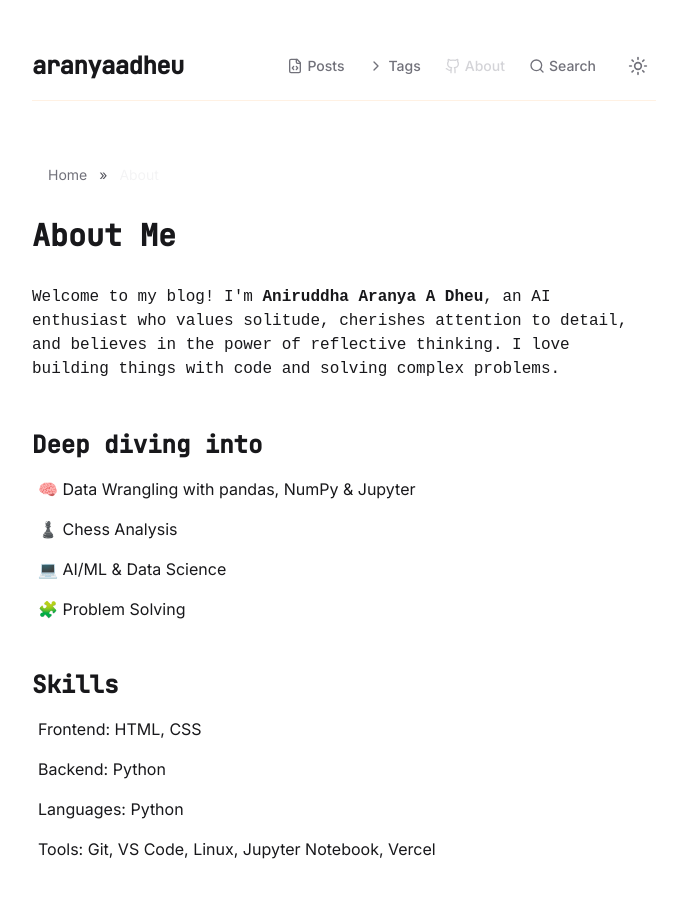
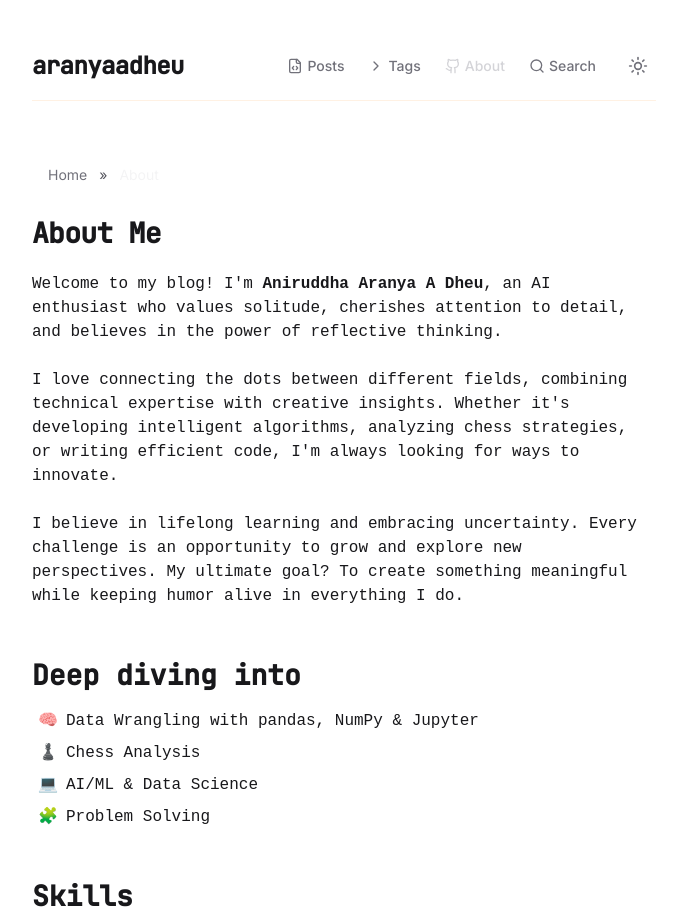
Before and after one commit to aranyaadheu/aranyaadheu.vercel.app, a Next.js app: page /about in a window 1280 px wide. Shown: the top 911 px of the page, without its empty margins (296-974 px from the left). Built offline with nearby package versions, Linux system fonts and the light colour scheme; a web font is replaced by a local one.

Commit message:
fixed font styles

```diff
--- a/app/about/page.tsx
+++ b/app/about/page.tsx
@@ -28,62 +28,62 @@
         animate="show"
         variants={stagger}
       >
-        <motion.h1
-          className="text-2xl sm:text-3xl font-bold mb-4 sm:mb-8"
-          variants={fadeInUp}
-        >
-          About Me
-        </motion.h1>
+        <motion.div className="mb-4 sm:mb-6" variants={fadeInUp}>
+          <h1 className="text-[1.5rem] sm:text-[1.75rem] font-bold font-mono m-0 tracking-tight">About Me</h1>
+        </motion.div>
 
-        <motion.p
-          className="mb-4 sm:mb-6 font-pitch text-sm sm:text-base"
-          variants={fadeInUp}
-        >
-          Welcome to my blog! I'm <span className="font-black">Aniruddha Aranya A Dheu</span>, an AI enthusiast who values solitude, cherishes attention to detail, and believes in the power of reflective thinking. I love building things with code and solving complex problems.
+        <motion.p className="mb-4 sm:mb-6 font-pitch text-sm sm:text-base" variants={fadeInUp}>
+          Welcome to my blog! I'm <span style={{fontWeight: 900}} className="font-black">Aniruddha Aranya A Dheu</span>, an AI enthusiast who values solitude, cherishes attention to detail, and believes in the power of reflective thinking.
         </motion.p>
 
-        <motion.h2
-          className="text-xl sm:text-2xl font-bold mt-8 sm:mt-12 mb-3 sm:mb-4"
-          variants={fadeInUp}
-        >
+        <motion.p className="mb-4 sm:mb-6 font-pitch text-sm sm:text-base" variants={fadeInUp}>
+          I love connecting the dots between different fields, combining technical expertise with creative insights. Whether it's developing intelligent algorithms, analyzing chess strategies, or writing efficient code, I'm always looking for ways to innovate.
+        </motion.p>
+
+        <motion.p className="mb-4 sm:mb-6 font-pitch text-sm sm:text-base" variants={fadeInUp}>
+          I believe in lifelong learning and embracing uncertainty. Every challenge is an opportunity to grow and explore new perspectives. My ultimate goal? To create something meaningful while keeping humor alive in everything I do.
+        </motion.p>
+
+        <motion.h2 className="text-[1.5rem] sm:text-[1.75rem] font-bold font-mono mt-8 sm:mt-12 mb-4" variants={fadeInUp}>
           Deep diving into
         </motion.h2>
-        <motion.ul
-          className="list-none p-0 space-y-2 sm:space-y-4 text-sm sm:text-base"
-          variants={fadeInUp}
-        >
-          <li>🧠 Data Wrangling with pandas, NumPy & Jupyter</li>
-          <li>♟️ Chess Analysis</li>
-          <li>💻 AI/ML & Data Science</li>
-          <li>🧩 Problem Solving</li>
+        <motion.ul className="list-none p-0 mb-6 sm:mb-8 space-y-2 font-pitch text-sm sm:text-base" variants={stagger}>
+          <motion.li className="flex items-center" variants={fadeInUp}>
+            <span className="mr-2">🧠</span> Data Wrangling with pandas, NumPy & Jupyter
+          </motion.li>
+          <motion.li className="flex items-center" variants={fadeInUp}>
+            <span className="mr-2">♟️</span> Chess Analysis
+          </motion.li>
+          <motion.li className="flex items-center" variants={fadeInUp}>
+            <span className="mr-2">💻</span> AI/ML & Data Science
+          </motion.li>
+          <motion.li className="flex items-center" variants={fadeInUp}>
+            <span className="mr-2">🧩</span> Problem Solving
+          </motion.li>
         </motion.ul>
 
-        <motion.h2
-          className="text-xl sm:text-2xl font-bold mt-8 sm:mt-12 mb-3 sm:mb-4"
-          variants={fadeInUp}
-        >
+        <motion.h2 className="text-[1.5rem] sm:text-[1.75rem] font-bold font-mono mt-8 sm:mt-12 mb-4" variants={fadeInUp}>
           Skills
         </motion.h2>
-        <motion.ul
-          className="list-none p-0 space-y-2 sm:space-y-4 text-sm sm:text-base"
-          variants={fadeInUp}
-        >
-          <li>Frontend: HTML, CSS</li>
-          <li>Backend: Python</li>
-          <li>Languages: Python</li>
-          <li>Tools: Git, VS Code, Linux, Jupyter Notebook, Vercel</li>
+        <motion.ul className="list-none p-0 mb-6 sm:mb-8 space-y-2 font-pitch text-sm sm:text-base" variants={stagger}>
+          <motion.li className="flex items-center" variants={fadeInUp}>
+            <span className="mr-2">⚡</span> Frontend: HTML, CSS
+          </motion.li>
+          <motion.li className="flex items-center" variants={fadeInUp}>
+            <span className="mr-2">🔧</span> Backend: Python
+          </motion.li>
+          <motion.li className="flex items-center" variants={fadeInUp}>
+            <span className="mr-2">💻</span> Languages: Python
+          </motion.li>
+          <motion.li className="flex items-center" variants={fadeInUp}>
+            <span className="mr-2">🛠️</span> Tools: Git, VS Code, Linux, Jupyter Notebook, Vercel
+          </motion.li>
         </motion.ul>
 
-        <motion.h2
-          className="text-xl sm:text-2xl font-bold mt-8 sm:mt-12 mb-3 sm:mb-4"
-          variants={fadeInUp}
-        >
+        <motion.h2 className="text-[1.5rem] sm:text-[1.75rem] font-bold font-mono mt-8 sm:mt-12 mb-4" variants={fadeInUp}>
           Get in Touch
         </motion.h2>
-        <motion.p
-          className="text-sm sm:text-base"
-          variants={fadeInUp}
-        >
+        <motion.p className="mb-4 sm:mb-6 font-pitch text-sm sm:text-base" variants={fadeInUp}>
           Feel free to reach out to me on{" "}
           <Link href="https://github.com/aranyaadheu" className="text-primary hover:underline">
             GitHub
--- a/app/search/page.tsx
+++ b/app/search/page.tsx
@@ -34,11 +34,11 @@
           Search
         </motion.h1>
         <motion.div
-          className="grid gap-4 sm:gap-8"
+          className="grid gap-2 sm:gap-4"
           variants={fadeInUp}
         >
           {/* Add search functionality here */}
-          <p className="text-sm sm:text-base text-muted-foreground">Coming soon...</p>
+          <p className="font-pitch text-sm sm:text-base text-muted-foreground mb-4 sm:mb-6">Coming soon...</p>
         </motion.div>
       </motion.section>
     </SharedLayout>
--- a/app/tags/page.tsx
+++ b/app/tags/page.tsx
@@ -38,7 +38,7 @@
           variants={fadeInUp}
         >
           {/* Add tags here */}
-          <p className="text-sm sm:text-base text-muted-foreground">Coming soon...</p>
+          <p className="font-pitch text-sm sm:text-base text-muted-foreground mb-4 sm:mb-6">Coming soon...</p>
         </motion.div>
       </motion.section>
     </SharedLayout>
```
